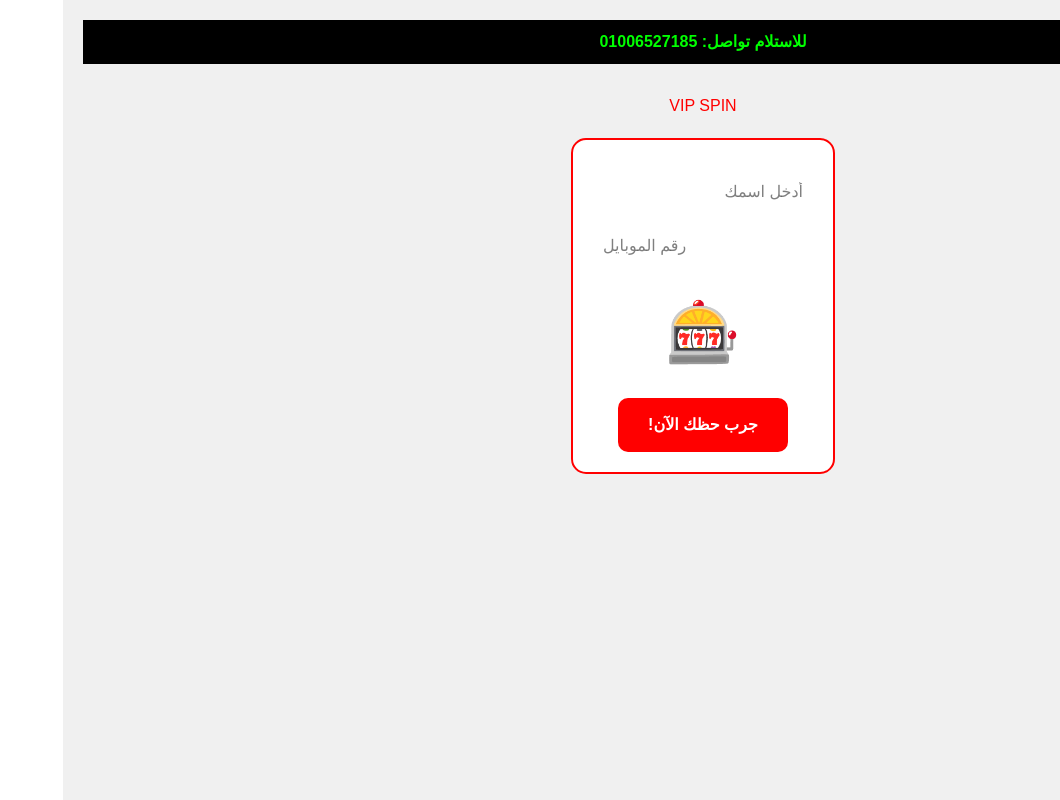
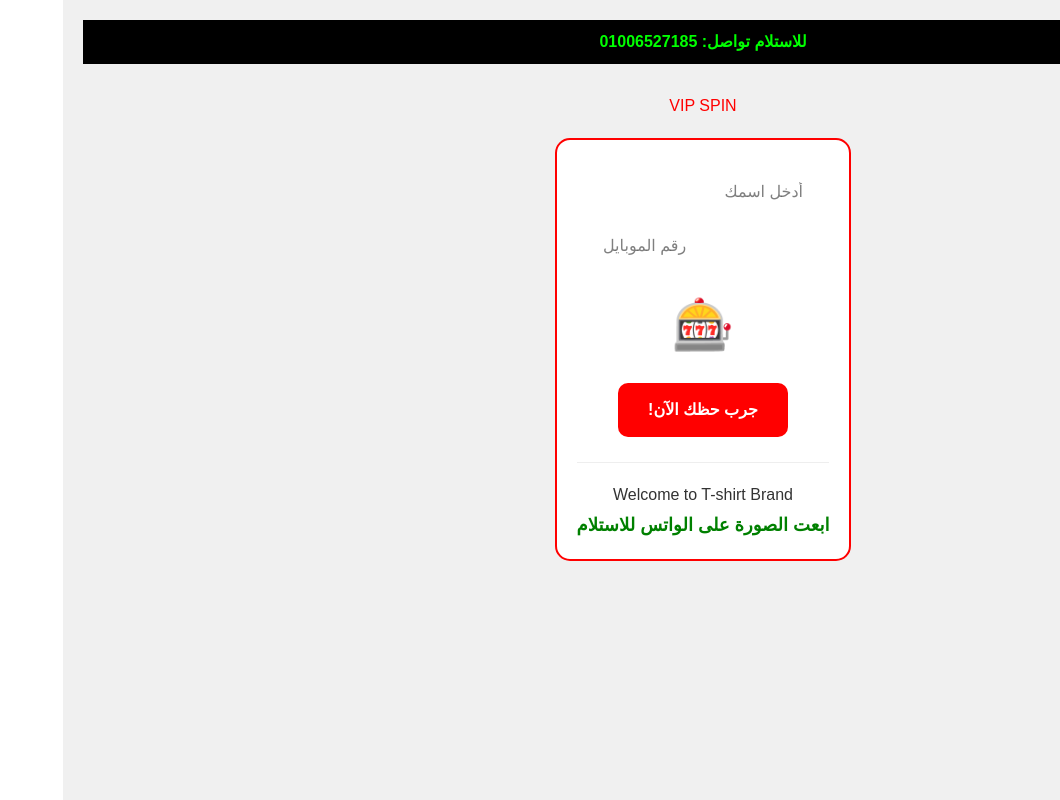
Before and after one commit to salahelmesky-glitch/pr, a React (Vite) app: page / in a window 1280 px wide. Shown: the whole page, without its empty margins (220-1280 px from the left). Built offline with nearby package versions, Linux system fonts and the light colour scheme.

Commit message:
add welcome text and whatsapp instruction

```diff
--- a/src/App.jsx
+++ b/src/App.jsx
@@ -3,13 +3,16 @@ import React, { useState } from 'react';
 export default function App() {
   const [name, setName] = useState("");
   const [phone, setPhone] = useState("");
+  const [resultNum, setResultNum] = useState(null);
 
   const handleStart = () => {
     if (!name || !phone) {
       alert("من فضلك أدخل الاسم والرقم أولاً");
       return;
     }
-    alert("تم تسجيل بياناتك بنجاح! صور الشاشة الآن وابعتها واتساب للاستلام.");
+    const randomNo = Math.floor(Math.random() * 900) + 100;
+    setResultNum(randomNo);
+    alert(`رقمك هو: ${randomNo}`);
   };
 
   return (
@@ -22,19 +25,19 @@ export default function App() {
 
       <div style={{ border: '2px solid red', padding: '20px', borderRadius: '15px', display: 'inline-block', backgroundColor: 'white', marginTop: '20px' }}>
         <input
-          type="text"
-          placeholder="أدخل اسمك"
+          type="text" placeholder="أدخل اسمك"
           onChange={(e) => setName(e.target.value)}
           style={{ display: 'block', margin: '10px auto', padding: '10px', width: '220px' }}
         />
         <input
-          type="tel"
-          placeholder="رقم الموبايل"
+          type="tel" placeholder="رقم الموبايل"
           onChange={(e) => setPhone(e.target.value)}
           style={{ display: 'block', margin: '10px auto', padding: '10px', width: '220px' }}
         />
 
-        <div style={{ fontSize: '60px', margin: '20px' }}>🎰</div>
+        <div style={{ fontSize: '50px', margin: '20px', color: 'blue', fontWeight: 'bold' }}>
+          {resultNum ? resultNum : "🎰"}
+        </div>
 
         <button
           onClick={handleStart}
@@ -42,6 +45,12 @@ export default function App() {
         >
           جرب حظك الآن!
         </button>
+
+        {/* الجمل اللي طلبتها تحت الرقم والزرار */}
+        <div style={{ marginTop: '25px', borderTop: '1px solid #eee', paddingTop: '15px' }}>
+          <h3 style={{ margin: '5px 0', color: '#333' }}>Welcome to T-shirt Brand</h3>
+          <p style={{ color: 'green', fontWeight: 'bold', fontSize: '18px' }}>ابعت الصورة على الواتس للاستلام</p>
+        </div>
       </div>
     </div>
   );
```
